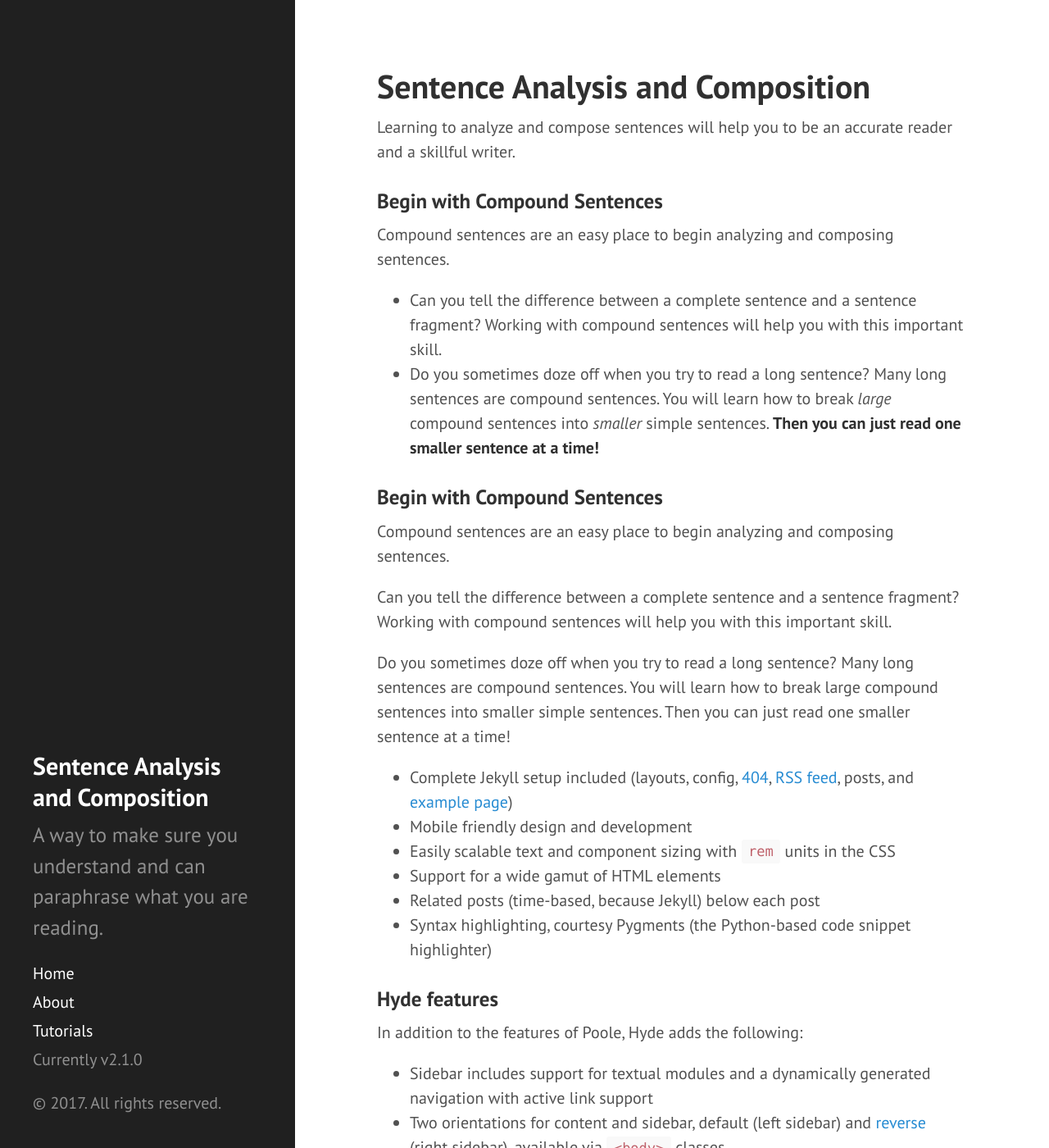
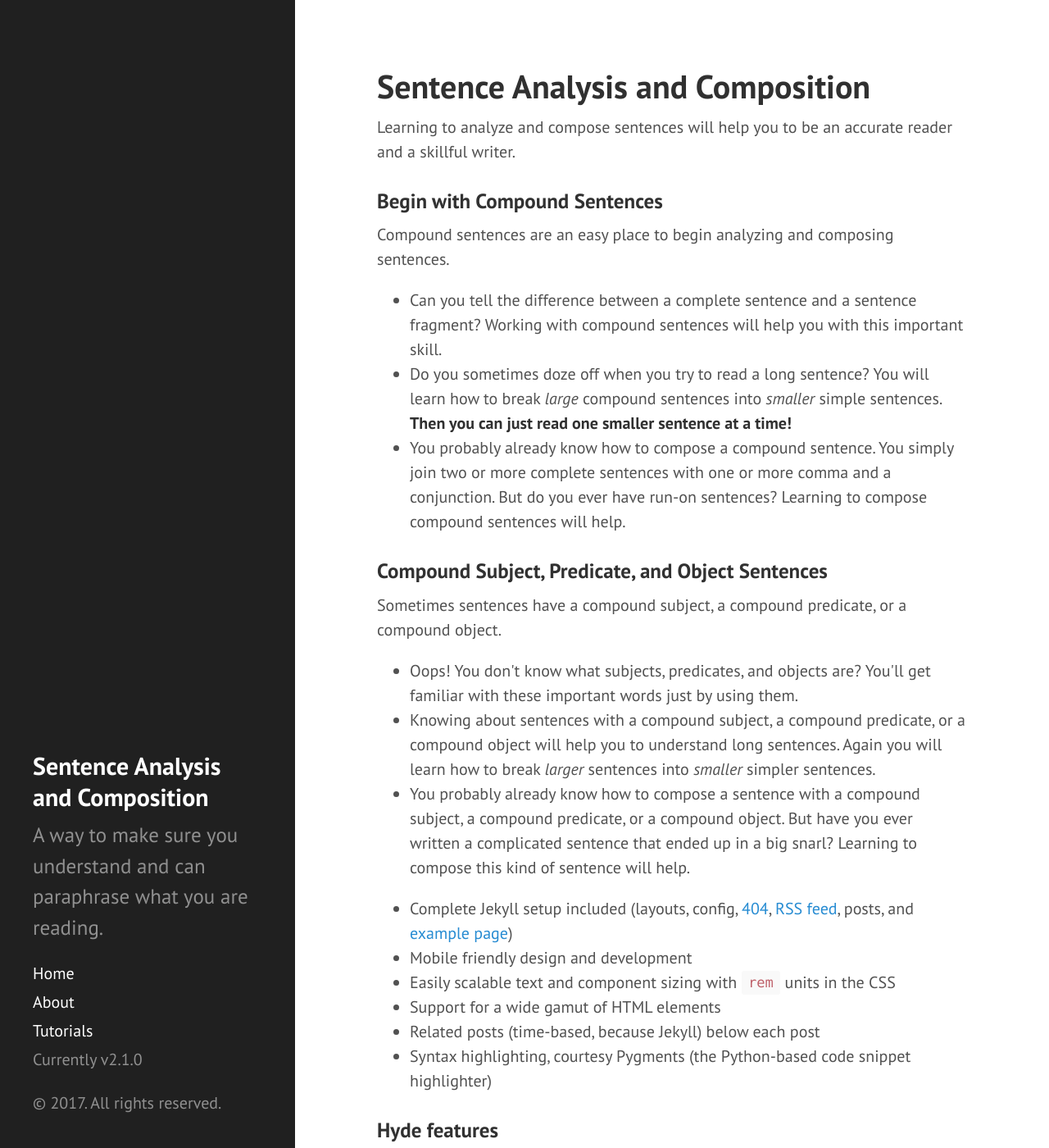
Before and after one commit to srogersact/srogersact.github.io, a Jekyll site: the page index.html, which Jekyll copies as it is, in a window 1280 px wide and 1400 px high. Shown: the whole window at 82% size. Built offline with Jekyll 4.4.1, drawn with Linux system fonts in a browser that asks for light colours.

Commit message:
More text added.

```diff
--- a/index.html
+++ b/index.html
@@ -95,14 +95,17 @@
 <p>Compound sentences are an easy place to begin analyzing and composing sentences. </p>
 <ul>
   <li>Can you tell the difference between a complete sentence and a sentence fragment? Working with compound sentences will help you with this important skill.</li>
-  <li>Do you sometimes doze off when you try to read a long sentence? Many long sentences are compound sentences. You will learn how to break <em>large</em> compound sentences into <em>smaller</em> simple sentences. <strong>Then you can just read one smaller sentence at a time!</strong></li>
+  <li>Do you sometimes doze off when you try to read a long sentence? You will learn how to break <em>large</em> compound sentences into <em>smaller</em> simple sentences. <strong>Then you can just read one smaller sentence at a time!</strong></li>
+   <li>You probably already know how to compose a compound sentence. You simply join two or more complete sentences with one or more comma and a conjunction. But do you ever have run-on sentences? Learning to compose compound sentences will help.</li>
 </ul>
-<h3 id="built-on-poole">Begin with Compound Sentences</h3>
+<h3 id="built-on-poole">Compound Subject, Predicate, and Object Sentences</h3>
 
-<p>Compound sentences are an easy place to begin analyzing and composing sentences. </p>
-<p>Can you tell the difference between a complete sentence and a sentence fragment? Working with compound sentences will help you with this important skill. </p>
-<p>Do you sometimes doze off when you try to read a long sentence? Many long sentences are compound sentences. You will learn how to break large compound sentences into smaller simple sentences. Then you can just read one smaller sentence at a time! </p>
-
+<p>Sometimes sentences have a compound subject, a compound predicate, or a compound object. </p>
+<ul>
+  <li>Oops! You don't know what subjects, predicates, and objects are?  You'll get familiar with these important words just by using them.</li>
+  <li>Knowing about sentences with a compound subject, a compound predicate, or a compound object will help you to understand long sentences. Again you will learn how to break <em>larger</em> sentences into <em>smaller</em> simpler sentences. </li>
+   <li>You probably already know how to compose a sentence with a compound subject, a compound predicate, or a compound object. But have you ever written a complicated sentence that ended up in a big snarl? Learning to compose this kind of sentence will help.</li>
+</ul>
 <ul>
   <li>Complete Jekyll setup included (layouts, config, <a href="/404">404</a>, <a href="/atom.xml">RSS feed</a>, posts, and <a href="/about">example page</a>)</li>
   <li>Mobile friendly design and development</li>
```
